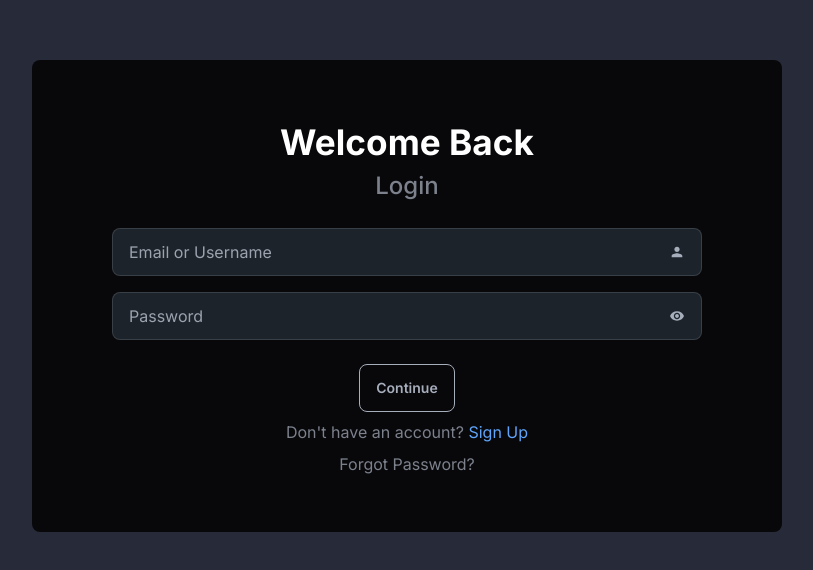
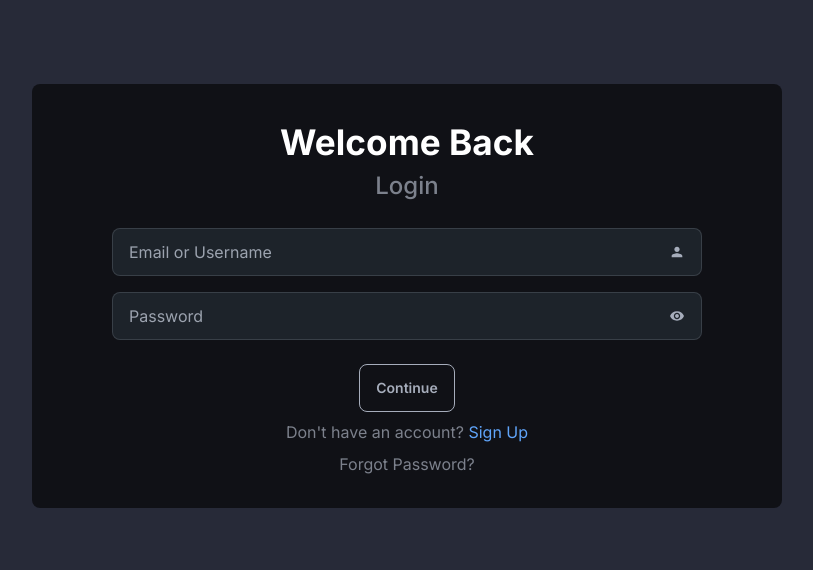
Before and after one commit to fusionxx23/Sign-form, a Next.js app: page /auth/signin in a window 1280 px wide. Shown: the part 104-674 px from the top of the page, without its empty margins (233-1046 px from the left). Built offline with nearby package versions, Linux system fonts and the light colour scheme.

Commit message:
bg for sign and reset modals

```diff
--- a/src/app/auth/reset/page.jsx
+++ b/src/app/auth/reset/page.jsx
@@ -328,7 +328,7 @@ function ResetWrapper({ children, message }) {
   return (
     <main className="px-4">
       <div className="flex flex-col items-center justify-center h-[100svh]">
-        <div className="p-8 bg-black/70 rounded-lg lg:min-w-[700px]">
+        <div className="p-8 bg-black/60 rounded-lg lg:min-w-[700px]">
           <div className="font-poppins font-[700] text-[1.75rem] md:text-[2.0rem] xl:text-[2.2rem] text-white">
             Reset Password<span className="text-blue-400">.</span>
           </div>
--- a/src/app/auth/signin/page.jsx
+++ b/src/app/auth/signin/page.jsx
@@ -97,7 +97,7 @@ function page() {
         <div className="font-poppins font-[500] text-[1.3rem] md:text-[1.5rem] xl:text-[1.8rem] text-white mb-[30px] sm:mb-[40px] lg:mb-[50px]">
           Login
         </div> */}
-        <div className="lg:py-14 lg:px-20 p-8 bg-black/80 rounded-lg lg:min-w-[750px]">
+        <div className="lg:py-8 lg:px-20 p-8 bg-black/60 rounded-lg lg:min-w-[750px]">
           <div className="flex flex-col items-center">
             <div className="font-poppins font-[700] text-[1.75rem] md:text-[2.0rem] xl:text-[2.2rem] text-white">
               Welcome Back
```
